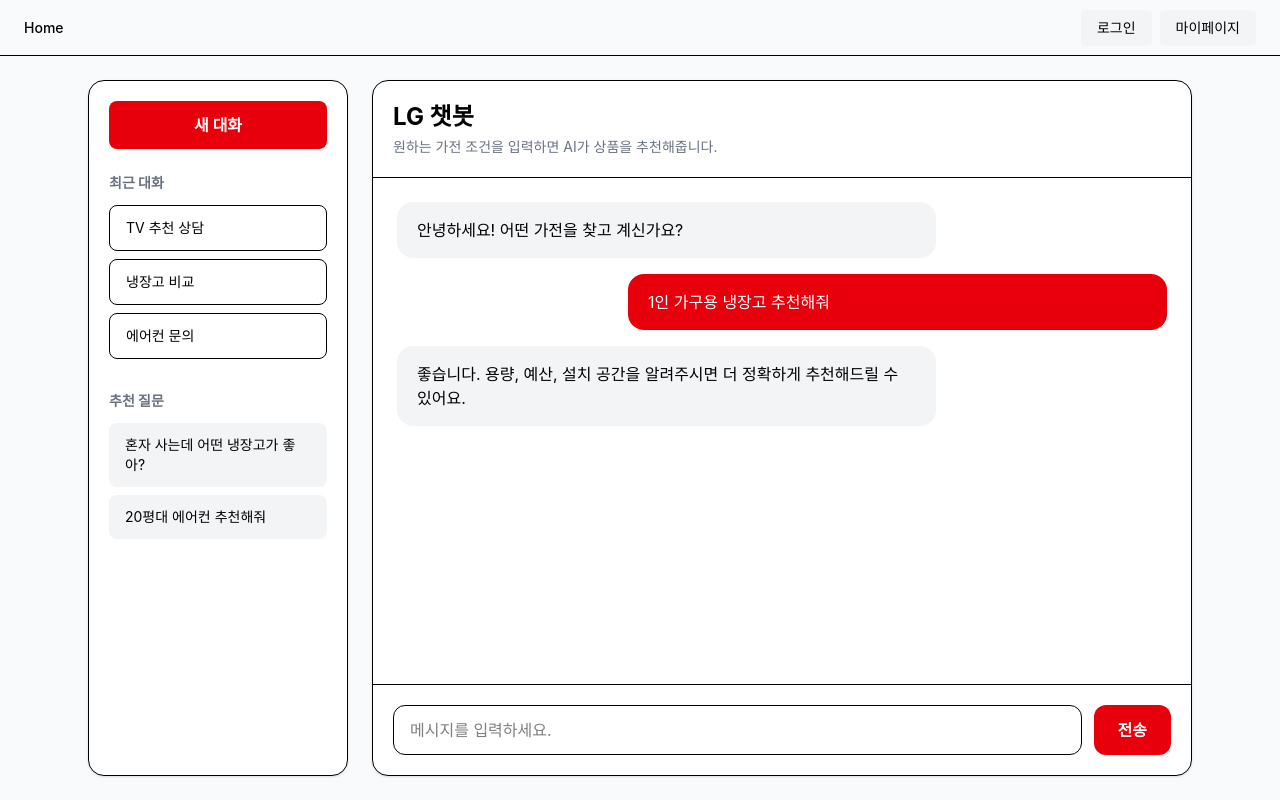
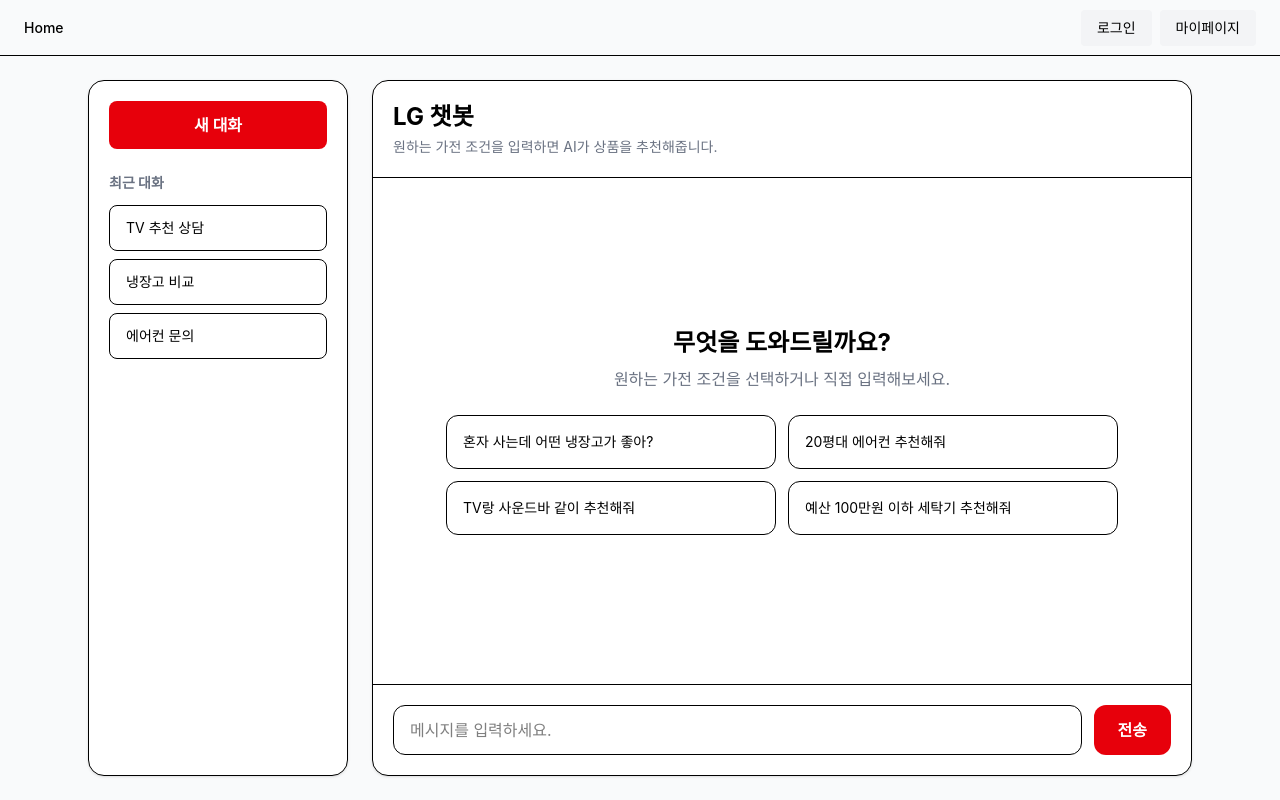
Before and after one commit to 4th-front-practice-playground/Min-playground, a React (Vite) app in the folder frontend/: page /chat in a window 1280 px wide. Built offline with nearby package versions, Linux system fonts and the light colour scheme.

Commit message:
feat: Chatpage.tsx
- ai 채팅 페이지 수정
- 사이드바: 채팅 기록, 새 채팅
- 채팅창 + 추천 채팅

```diff
--- a/frontend/src/pages/ChatPage.tsx
+++ b/frontend/src/pages/ChatPage.tsx
@@ -1,11 +1,21 @@
 import Header from "../components/Header";
 
 function ChatPage() {
+  const recentChats = ["TV 추천 상담", "냉장고 비교", "에어컨 문의"];
+
+  const recommendedQuestions = [
+    "혼자 사는데 어떤 냉장고가 좋아?",
+    "20평대 에어컨 추천해줘",
+    "TV랑 사운드바 같이 추천해줘",
+    "예산 100만원 이하 세탁기 추천해줘",
+  ];
+
   return (
     <div className="min-h-screen bg-gray-50">
       <Header />
 
       <main className="mx-auto grid h-[calc(100vh-56px)] max-w-6xl grid-cols-[260px_1fr] gap-6 p-6">
+        {/* 왼쪽 사이드바 */}
         <aside className="rounded-2xl border bg-white p-5 shadow-sm">
           <button
             type="button"
@@ -14,36 +24,24 @@
             새 대화
           </button>
 
-          <section className="mb-8">
+          <section>
             <h2 className="mb-3 text-sm font-bold text-gray-500">최근 대화</h2>
 
             <div className="space-y-2">
-              <button className="w-full rounded-lg border px-4 py-3 text-left text-sm hover:bg-gray-50">
-                TV 추천 상담
-              </button>
-              <button className="w-full rounded-lg border px-4 py-3 text-left text-sm hover:bg-gray-50">
-                냉장고 비교
-              </button>
-              <button className="w-full rounded-lg border px-4 py-3 text-left text-sm hover:bg-gray-50">
-                에어컨 문의
-              </button>
-            </div>
-          </section>
-
-          <section>
-            <h2 className="mb-3 text-sm font-bold text-gray-500">추천 질문</h2>
-
-            <div className="space-y-2">
-              <button className="w-full rounded-lg bg-gray-100 px-4 py-3 text-left text-sm hover:bg-gray-200">
-                혼자 사는데 어떤 냉장고가 좋아?
-              </button>
-              <button className="w-full rounded-lg bg-gray-100 px-4 py-3 text-left text-sm hover:bg-gray-200">
-                20평대 에어컨 추천해줘
-              </button>
+              {recentChats.map((chat) => (
+                <button
+                  key={chat}
+                  type="button"
+                  className="w-full rounded-lg border px-4 py-3 text-left text-sm hover:bg-gray-50"
+                >
+                  {chat}
+                </button>
+              ))}
             </div>
           </section>
         </aside>
 
+        {/* 오른쪽 채팅 영역 */}
         <section className="flex min-h-0 flex-col rounded-2xl border bg-white shadow-sm">
           <div className="border-b p-5">
             <h1 className="text-2xl font-bold">LG 챗봇</h1>
@@ -52,21 +50,32 @@
             </p>
           </div>
 
-          <div className="flex-1 space-y-4 overflow-y-auto p-6">
-            <div className="max-w-[70%] rounded-2xl bg-gray-100 px-5 py-4">
-              안녕하세요! 어떤 가전을 찾고 계신가요?
-            </div>
+          {/* 첫 화면 추천 질문 영역 */}
+          <div className="flex flex-1 items-center justify-center p-6">
+            <div className="w-full max-w-2xl text-center">
+              <h2 className="mb-2 text-2xl font-bold">
+                무엇을 도와드릴까요?
+              </h2>
 
-            <div className="ml-auto max-w-[70%] rounded-2xl bg-red-600 px-5 py-4 text-white">
-              1인 가구용 냉장고 추천해줘
-            </div>
+              <p className="mb-6 text-gray-500">
+                원하는 가전 조건을 선택하거나 직접 입력해보세요.
+              </p>
 
-            <div className="max-w-[70%] rounded-2xl bg-gray-100 px-5 py-4">
-              좋습니다. 용량, 예산, 설치 공간을 알려주시면 더 정확하게
-              추천해드릴 수 있어요.
+              <div className="grid gap-3 sm:grid-cols-2">
+                {recommendedQuestions.map((question) => (
+                  <button
+                    key={question}
+                    type="button"
+                    className="rounded-xl border bg-white p-4 text-left text-sm hover:bg-gray-50"
+                  >
+                    {question}
+                  </button>
+                ))}
+              </div>
             </div>
           </div>
 
+          {/* 입력창 */}
           <form className="flex gap-3 border-t p-5">
             <input
               type="text"
```
